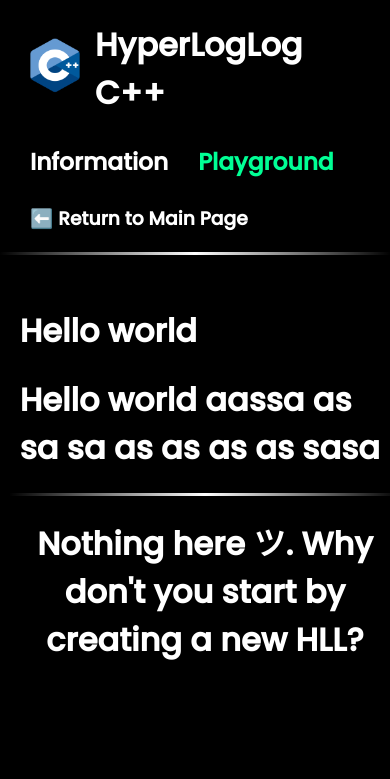
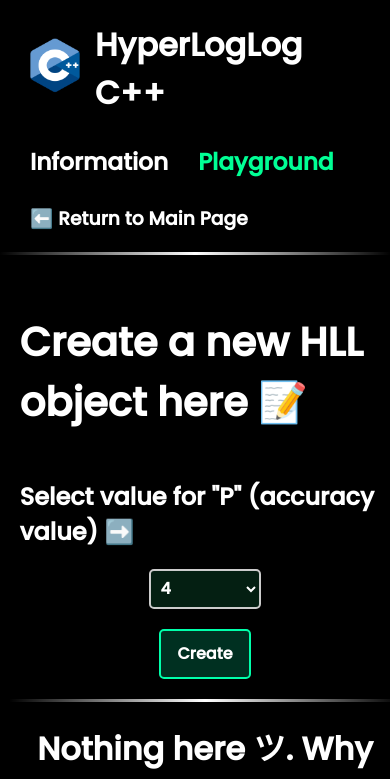
Before and after one commit to Fabrizzio20k/HyperLogLog_Cpp, a Next.js app in the folder frontend/: page /playground in a window 390 px wide. Shown: the top 779 px of the page. Built offline with nearby package versions, Linux system fonts and the light colour scheme.

Commit message:
Create functions and styles

```diff
--- /dev/null
+++ b/frontend/src/app/playground/functions.js
@@ -0,0 +1,15 @@
+import axios from "axios";
+
+const linkAPI = "http://0.0.0.0:5000/api/v1/hyperloglog/";
+
+export const createHLL = async (p) => {
+    try {
+        const pdata = {
+            "p": p,
+        };
+        const { data } = await axios.post(linkAPI + "create", pdata);
+        return data;
+    } catch (error) {
+        console.log(error);
+    }
+};
--- a/frontend/src/app/playground/page.jsx
+++ b/frontend/src/app/playground/page.jsx
@@ -4,7 +4,9 @@ import './styles.css'
 import Circlegraph from '@/components/Circlegraph';
 import { Chart as ChartJS, ArcElement, Tooltip, Legend, CategoryScale, LinearScale, PointElement, LineElement, Title } from 'chart.js';
 import { Doughnut, Line } from 'react-chartjs-2';
+import { useState } from 'react';
 import Image from 'next/image';
+import { createHLL } from './functions';
 
 ChartJS.register(ArcElement, Tooltip, Legend, CategoryScale, LinearScale, PointElement, LineElement, Title);
 
@@ -22,7 +24,7 @@ const options = {
 
 const labels = ['HyperLogLog', 'Vector', 'Set'];
 
-const data = {
+const dataMemory = {
   labels,
   datasets: [
     {
@@ -43,7 +45,7 @@ const data = {
   ],
 };
 
-const data2 = {
+const dataTime = {
   labels,
   datasets: [
     {
@@ -55,18 +57,67 @@ const data2 = {
   ],
 };
 
-const operation_type = "create";
+
 
 export default function Page() {
+
+    const [operationType, setOperation] = useState('new_hll');
+    const [selectedP, setSelectedP] = useState(4);
+
+    // States
+    const [P, setP] = useState(4);
+    const [M, setM] = useState(0.0);
+    const [Alpha, setAlpha] = useState(0.0);
+    const [MemoryHLL, setMemoryHLL] = useState(0.0);
+    const [InsertedElements, setInsertedElements] = useState(0);
+
+
+    const mainHLLData={
+      hll:{
+        p: P,
+        m: M,
+        alpha: Alpha,
+        memory: MemoryHLL,
+        insertedElements: InsertedElements,
+      },
+      comparative:{
+        memory_set: 697.5,
+      },
+    }
+
+
+    function createNewHLL(type) {
+      return async () => {
+        const data = await createHLL(selectedP);
+        console.log(data);
+
+        setP(selectedP);
+        setM(data.info_hll.m);
+        setAlpha(data.info_hll.alpha);
+        setMemoryHLL(data.info_hll.memory_kb);
+        setInsertedElements(data.info_hll.total_inserted_elements);
+        setOperation(type);
+      }
+    }
 
     return (
         <div className='playground-page'>
             <div className='control-panel'>
-              <h1>Hello world</h1>
-              <h1>Hello world aassa as sa sa as as as as sasa</h1>
+              <h1>Create a new HLL object here 📝</h1>
+              <div className='new-hll'>
+                <h2>Select value for &quot;P&quot; (accuracy value) ➡️ </h2>
+                <select name="p" id="p" value={selectedP} onChange={(e) => setSelectedP(e.target.value)}>
+                  {[4, 5, 6, 7, 8, 9, 10, 11, 12, 13, 14, 15, 16].map((value) => (
+                    <option key={value} value={value}>{value}</option>
+                  ))}
+                  </select>
+              </div>
+              <div className='create-controls'>
+                  <button type="button" onClick={createNewHLL('create')}>Create</button>
+              </div>
             </div>
             <div className='graphic-panel'>
-              <div className='create'>
+              <div className={`create ${(operationType === "new_hll") ? "":"nonactive"}`}>
                   <h1>Nothing here ツ. Why don&apos;t you start by creating a new HLL?</h1>
                   <br/>
                   <div className='create-content'>
@@ -81,18 +132,18 @@ export default function Page() {
 
                 </div>
 
-              <div className='create nonactive'>
+              <div className={`create ${(operationType === "create") ? "":"nonactive"}`}>
                 <h1>The HyperLogLog Structure was created successfully !!!</h1>
                 <br/>
                 <div className='create-content'>
                   <h1>HyperLogLog features:</h1>
 
                   <div className='features'>
-                    <h2>➡️ P (accuracy value) : 4</h2>
-                    <h2>➡️ M (number of buckets) : 32</h2>
-                    <h2>➡️ Alpha (bias correction factor) : 0.673</h2>
-                    <h2>➡️ Memory : 233.18 Kb</h2>
-                    <h2>➡️ Inserted elements: 0</h2>
+                    <h2>➡️ P (accuracy value) : {mainHLLData.hll.p}</h2>
+                    <h2>➡️ M (number of buckets) : {mainHLLData.hll.m}</h2>
+                    <h2>➡️ Alpha (bias correction factor) : {mainHLLData.hll.alpha}</h2>
+                    <h2>➡️ Memory : {mainHLLData.hll.memory} Kb</h2>
+                    <h2>➡️ Inserted elements: {mainHLLData.hll.insertedElements}</h2>
                   </div>
                   <br/><br/>
                     <Image
@@ -181,7 +232,7 @@ export default function Page() {
                   <br/><br/>
                   <h1>👾 Memory used (kb) 👾</h1>
                   <div className='graph-1'>
-                      <Doughnut data={data} />
+                      <Doughnut data={dataMemory} />
                   </div>
                   <br/><br/>
                   <h1>⏱️ Execution time (HLL)⏱️</h1>
@@ -226,12 +277,12 @@ export default function Page() {
                   <br/><br/>
                   <h1>👾 Memory used (kb) 👾</h1>
                   <div className='graph-1'>
-                      <Doughnut data={data} />
+                      <Doughnut data={dataMemory} />
                   </div>
                   <br/><br/>
                   <h1>⏱️ Execution time (ms) ⏱️</h1>
                   <div className='graph-1'>
-                      <Line options={options} data={data2} />;
+                      <Line options={options} data={dataTime} />;
                   </div>
               </div>
             </div>
--- a/frontend/src/app/playground/styles.css
+++ b/frontend/src/app/playground/styles.css
@@ -1,9 +1,10 @@
 @import url('https://fonts.googleapis.com/css2?family=Poppins&display=swap');
-
 
 .nonactive{
   display: none !important;
 }
+
+
 
 .playground-page{
     font-family: 'Poppins', sans-serif;
@@ -21,6 +22,59 @@
     border-right: 3px solid transparent;
     border-image: linear-gradient(to top, transparent, white, transparent) 100%;
     border-image-slice: 1;
+}
+
+.control-panel h1{
+    text-align: left;
+    font-weight: bold;
+    font-size: 40px;
+}
+
+.new-hll {
+    display: flex;
+    flex-direction: row; /* Cambia la dirección a columna en pantallas pequeñas */
+    align-items: center;
+    justify-content: left;
+}
+
+.new-hll select{
+    font-family: 'Poppins', sans-serif;
+    width: 30%;
+    height: 40px;
+    padding: 5px;
+    font-size: 16px;
+    margin-left: 40px;
+    background-color: #041f12;
+    border-radius: 5px;
+    border: 2px solid #ccc;
+    font-weight: bold;
+    color: white;
+}
+
+  .create-controls {
+    display: flex;
+    flex-direction: row; /* Cambia la dirección a columna en pantallas pequeñas */
+    align-items: center; /* Alinea los elementos al centro en pantallas pequeñas */
+    justify-content: left;
+  }
+
+.create-controls button{
+    font-family: 'Poppins', sans-serif;
+    font-weight: bold;
+    cursor: pointer;
+    background-color: #003021;
+    color: white;
+    width: 25%;
+    height: 50px;
+    border-radius: 5px;
+    border: 2px solid #00ffaa;
+    font-size: 16px;
+    transition: 0.5s;
+}
+
+.create-controls button:hover{
+    background-color: #00b679;
+    color: #003021;
 }
 
 .graphic-panel{
@@ -135,6 +189,23 @@
     .control-panel{
         width: 100%;
     }
+
+    .new-hll{
+        flex-direction: column;
+    }
+    .new-hll select{
+        margin-left: 0;
+    }
+    .create-controls{
+        align-items: center;
+        justify-content: center;
+        margin-top: 20px;
+        margin-bottom: 20px;
+    }
+    .create-controls button{
+        max-width: 40%;
+    }
+
     .graphic-panel{
         width: 100%;
     }
```
